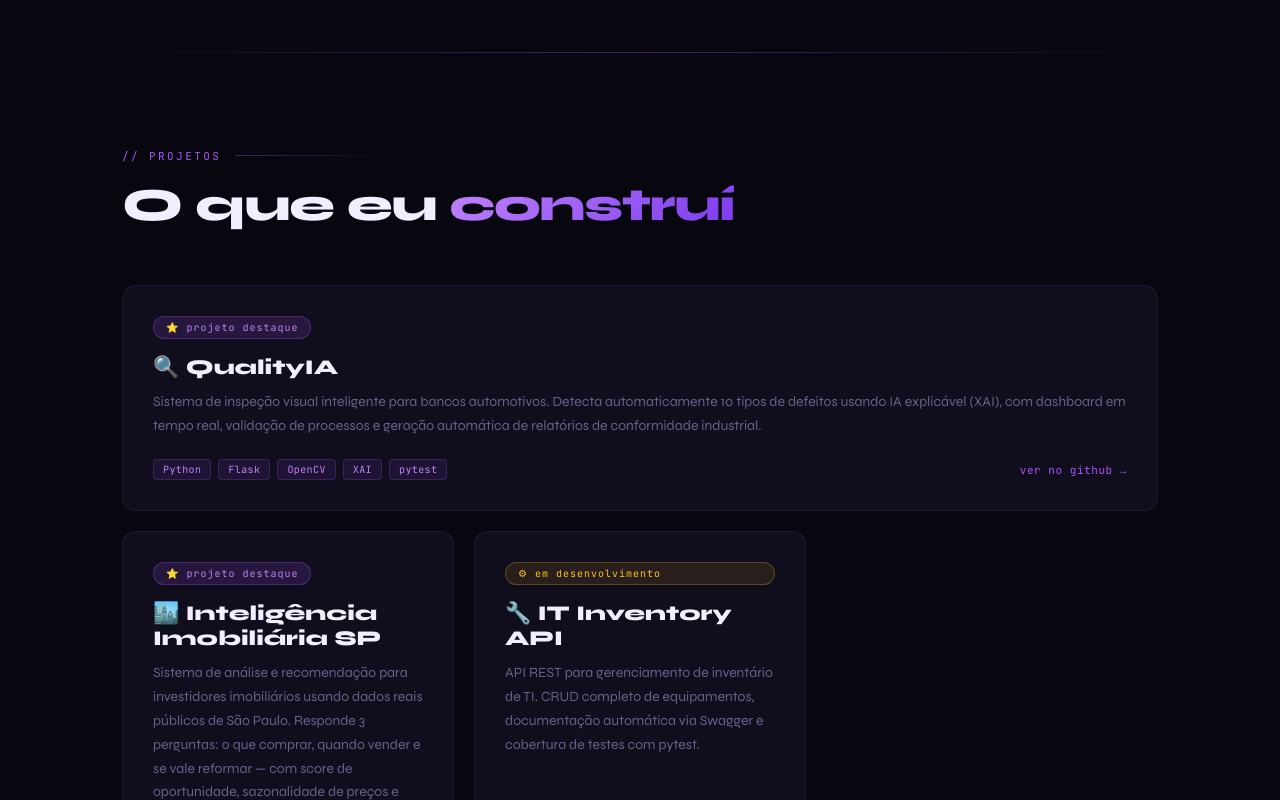
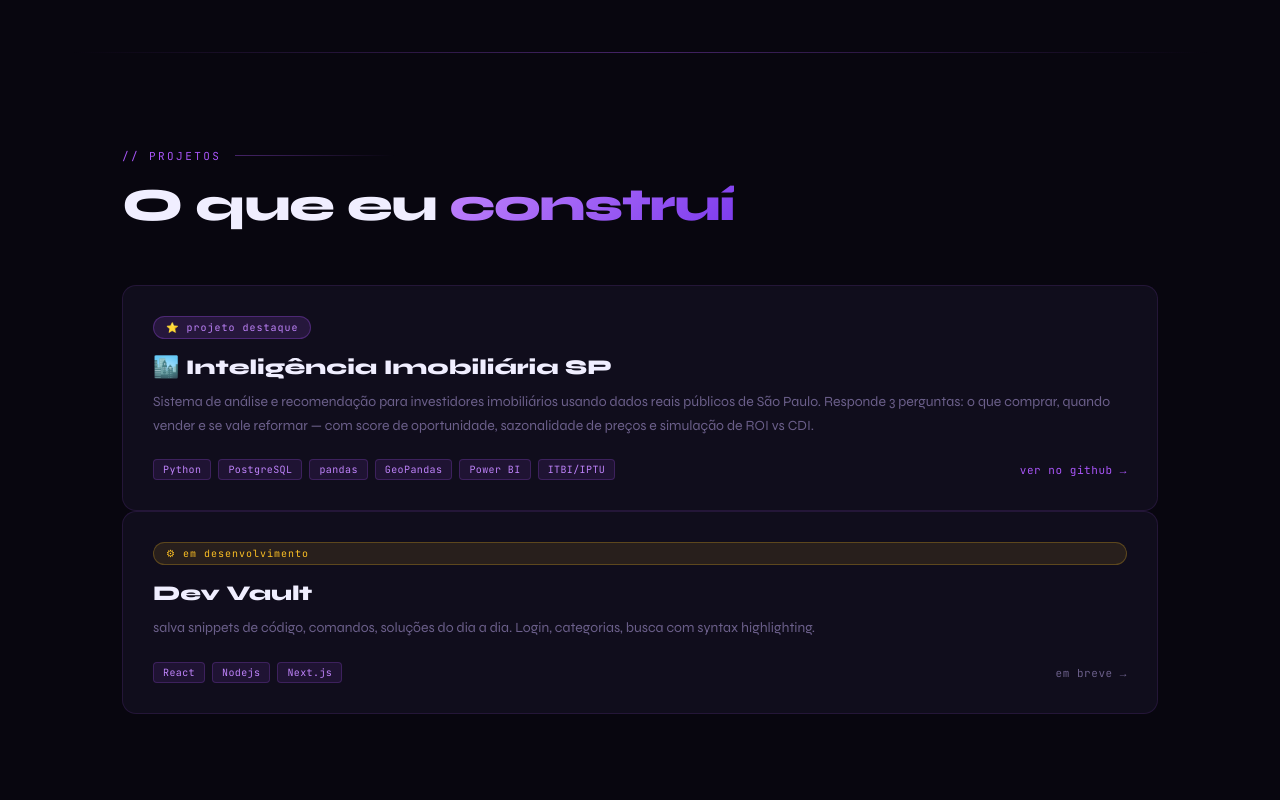
Before and after one commit to Kauan467/Kauan467.github.io, a plain HTML site: page index.html in a window 1280 px wide. Shown: the part 2790-3590 px from the top of the page. Drawn offline with nearby package versions, Linux system fonts and the light colour scheme.

Commit message:
update cv

```diff
--- a/index.html
+++ b/index.html
@@ -266,7 +266,7 @@
       </div>
       <div class="stat-card">
         <div class="stat-emoji">🚀</div>
-        <div class="stat-num">3</div>
+        <div class="stat-num"></div>
         <div class="stat-lbl">projetos em construção para o portfólio</div>
       </div>
       <div class="stat-card">
@@ -358,17 +358,7 @@
 <section id="projetos">
   <div class="eyebrow">// projetos</div>
   <h2 class="sec-title">O que eu <span>construí</span></h2>
-  <div class="projects-wrap">
-    <a href="https://github.com/Kauan467/QualityIA" target="_blank" class="proj-card featured reveal">
-      <div style="flex:1;min-width:0">
-        <span class="proj-pill pill-star">⭐ projeto destaque</span>
-        <div class="proj-title">🔍 QualityIA</div>
-        <p class="proj-desc">Sistema de inspeção visual inteligente para bancos automotivos. Detecta automaticamente 10 tipos de defeitos usando IA explicável (XAI), com dashboard em tempo real, validação de processos e geração automática de relatórios de conformidade industrial.</p>
-        <div class="proj-foot">
-          <div class="tags"><span class="tag">Python</span><span class="tag">Flask</span><span class="tag">OpenCV</span><span class="tag">XAI</span><span class="tag">pytest</span></div>
-          <span class="proj-link">ver no github →</span>
-        </div>
-      </div>
+
     </a>
     <a href="https://github.com/Kauan467/imoveis-sp-intelligence" target="_blank" class="proj-card reveal">
       <div style="flex:1;min-width:0">
@@ -383,10 +373,10 @@
     </a>
     <div class="proj-card reveal">
       <span class="proj-pill pill-wip">⚙ em desenvolvimento</span>
-      <div class="proj-title">🔧 IT Inventory API</div>
-      <p class="proj-desc">API REST para gerenciamento de inventário de TI. CRUD completo de equipamentos, documentação automática via Swagger e cobertura de testes com pytest.</p>
+      <div class="proj-title">Dev Vault</div>
+      <p class="proj-desc">salva snippets de código, comandos, soluções do dia a dia. Login, categorias, busca com syntax highlighting.</p>
       <div class="proj-foot">
-        <div class="tags"><span class="tag">FastAPI</span><span class="tag">SQLite</span><span class="tag">pytest</span></div>
+        <div class="tags"><span class="tag">React</span><span class="tag">Nodejs</span><span class="tag">Next.js</span></div>
         <span class="proj-link" style="color:var(--muted)">em breve →</span>
       </div>
     </div>
```
